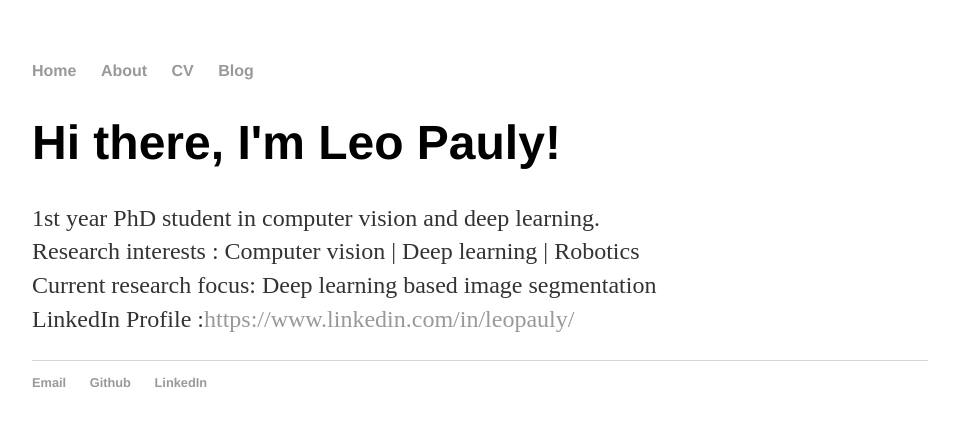
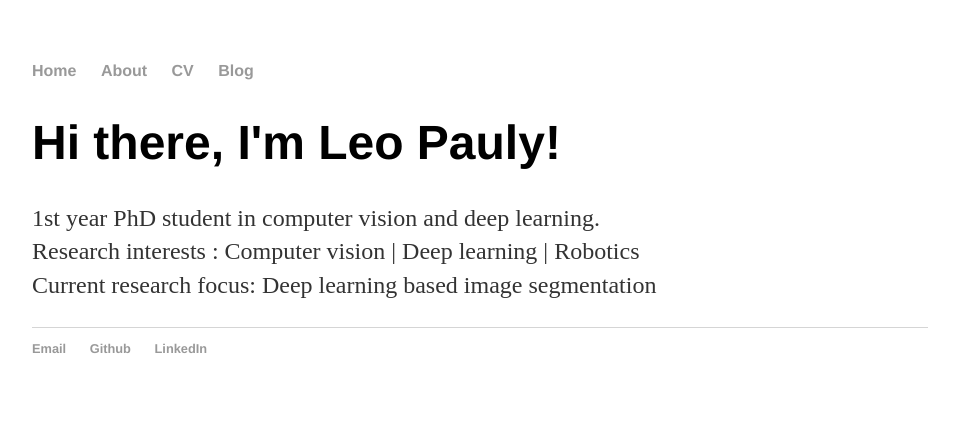
Before and after one commit to leopauly/leopauly.github.io, a Jekyll site: the page built from index.html, in a window 1280 px wide. Shown: the top 426 px of the page, without its empty margins (160-1119 px from the left). Built offline with Jekyll 4.4.1, drawn with Linux system fonts in a browser that asks for light colours.

Commit message:
Update index.html

```diff
--- a/index.html
+++ b/index.html
@@ -9,5 +9,5 @@ title: Leo Pauly
                             Research interests : Computer vision | Deep learning | Robotics <br/>
                             Current research focus: Deep learning based image segmentation <br/>
 		            <em> </em>
-		            LinkedIn Profile :<a href="#">https://www.linkedin.com/in/leopauly/</a></p>
+
 		</div>
```
